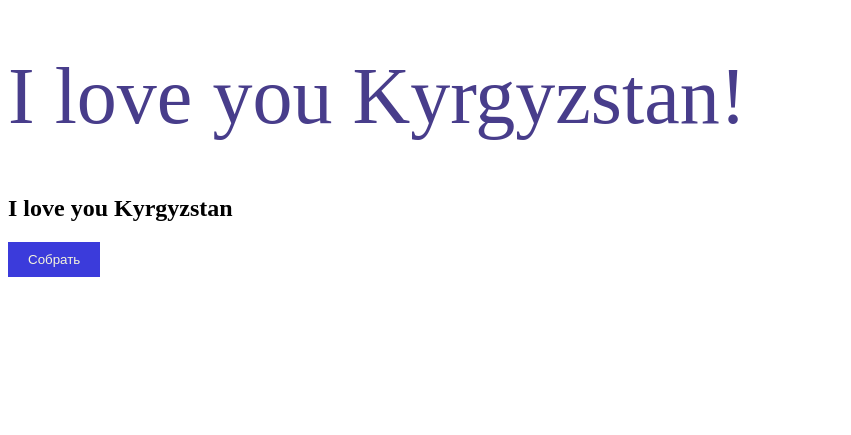
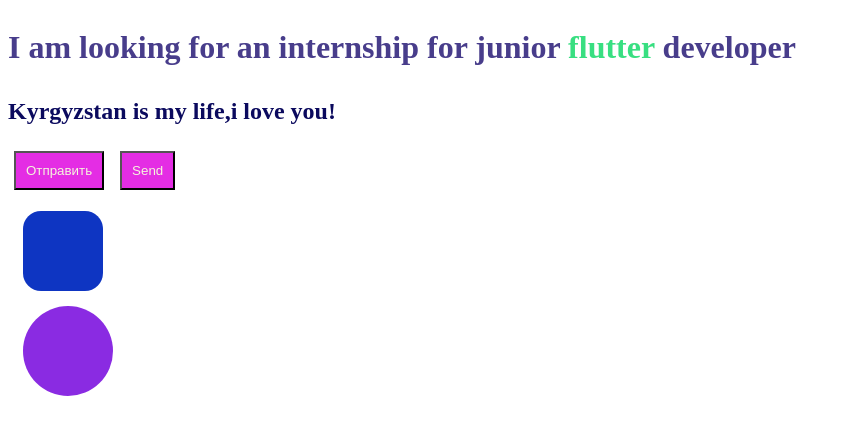
Before and after one commit to Samara1404/html-css, a plain HTML site: page index.html in a window 1280 px wide. Shown: the part 29-464 px from the top of the page, without its empty margins (0-851 px from the left). Drawn offline with Linux system fonts and the light colour scheme.

Commit message:
added html-css finish

```diff
--- a/css/style.css
+++ b/css/style.css
@@ -10,12 +10,40 @@ img{
 }
 h1{
     color:darkslateblue;
-    font-size: 80px;
-    font-weight: 500;
+    font: size 50px;;
+    font: weight 600px;;
+}
+h2{
+    color: rgb(11, 10, 94);
+}
+span{
+    color: rgb(56, 223, 129);
 }
 button{
     background-color: rgb(59, 59, 219);
-    border: none;
+    border-radius: none;
     color: beige;
-    padding: 10px 20px;
+    padding: 10px 10px ;
+    margin: 15;
 }
+button{
+    background-color: #e42de4;
+    margin: 6px;
+}
+
+
+.cub0{
+    width: 80px;
+    height: 80px;
+    background-color: rgb(14, 53, 194);
+    border-radius: 18px;
+    margin: 15px;
+}
+
+.cub1{
+    width: 90px;
+    height: 90px;
+    background-color:blueviolet;
+    border-radius: 60px;
+    margin: 15px;
+}
--- a/index.html
+++ b/index.html
@@ -13,13 +13,24 @@
 
 <img id="img1" src="https://avatars.mds.yandex.net/i?id=1102b078d650ebc73174dff888879f5a48d2b70c-10104781-images-thumbs&n=13" alt="img">
 <img class="img0" src="https://avatars.mds.yandex.net/i?id=c6ba6cfcb23bbd43de7a0ff5e46e32d6302c8871-10815658-images-thumbs&n=13" alt="img">
-   <h1 id="h1-txt">I love you <span>Kyrgyzstan!</span></h1>
-   <h2>I love you Kyrgyzstan</h2>
+   <h1>
+    <p>I am looking for an internship for junior <span>flutter</span> developer</p>
+   </h1>
+   <h2>Kyrgyzstan is my life,i love you!</h2>
 
 
 
-   <button>Собрать</button>
+   <button>Отправить</button>
+   <button>Send</button>
 
+
+   <div class="cub0">
+
+   </div>
+
+   <div class="cub1">
+
+   </div>
 
 </body>
 </html>
```
